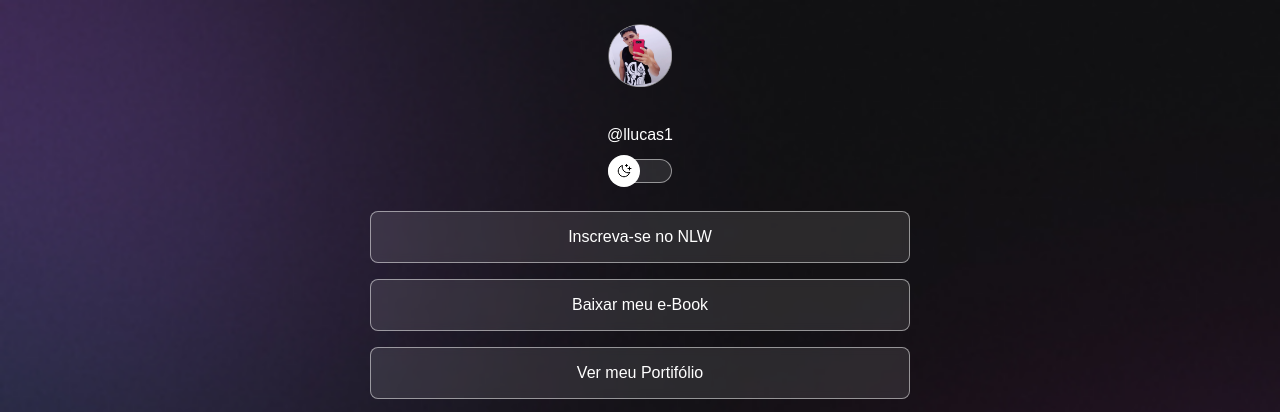
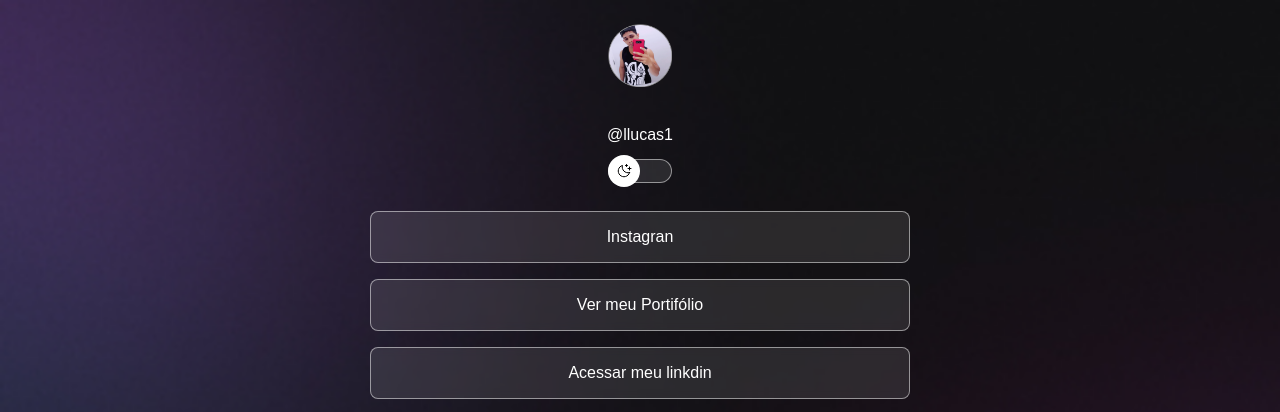
Before and after one commit to llucas1/DevLinks, a plain HTML site: page index.html in a window 1280 px wide. Shown: the top 412 px of the page. Drawn offline with nearby package versions, Linux system fonts and the light colour scheme.

Commit message:
alteração nos liks

```diff
--- a/index.html
+++ b/index.html
@@ -31,10 +31,7 @@
     <!-- links-->
     <ul>
       <li>
-        <a href="#">Inscreva-se no NLW</a>
-      </li>
-      <li>
-        <a href="#"> Baixar meu e-Book</a>
+        <a href="https://instagram.com/lucas.silva0360">Instagran</a>
       </li>
       <li>
         <a href="https://github.com/llucas1" target="_blank"> Ver meu Portifólio</a>
```
